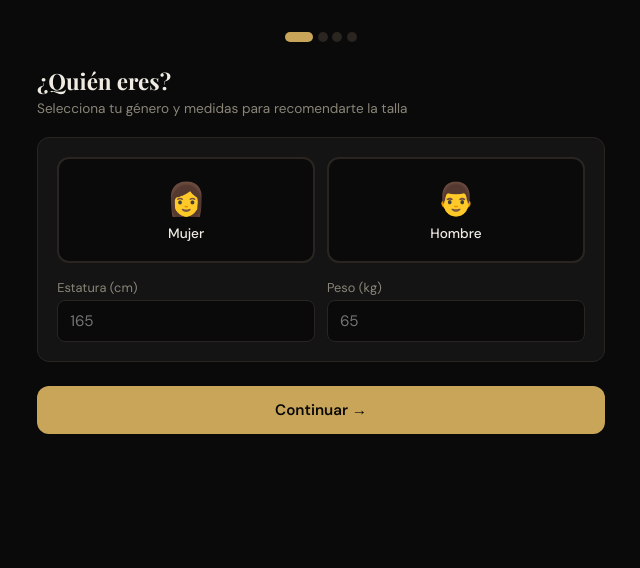
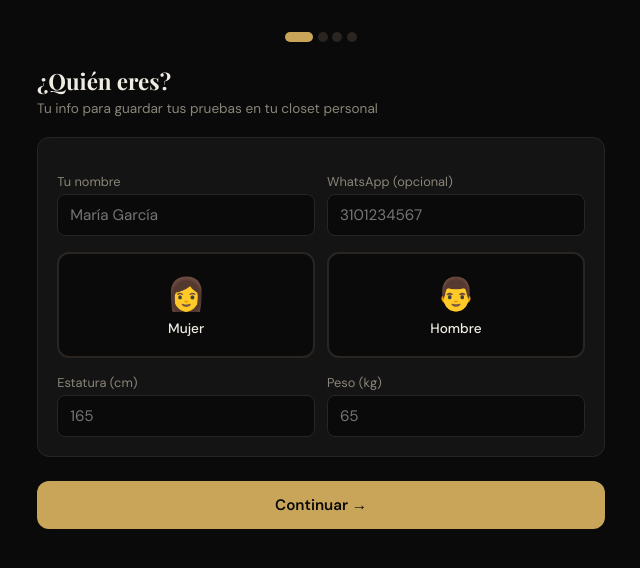
Before and after one commit to sbv0815/fashion-tryon, a FastAPI app: page /tienda in a window 1280 px wide. Shown: the part 53-621 px from the top of the page, without its empty margins (319-959 px from the left). Run offline with FastAPI, Linux system fonts and the light colour scheme.

Commit message:
Integrate customer closet, store wall, panel login, social links

```diff
--- a/main.py
+++ b/main.py
@@ -638,6 +638,7 @@ async def virtual_try_on(
     model_image: UploadFile = File(...),
     garment_id: str = Form(...),
     client_id: str = Form(""),
+    customer_id: str = Form(""),
     db: Session = Depends(get_db)
 ):
     garment = db.query(Garment).filter(Garment.id == garment_id).first()
@@ -665,7 +666,8 @@ async def virtual_try_on(
     tryon = TryOnResult(
         id=result_id, garment_ids=garment_id,
         result_image_url=f"/static/results/tryon_{result_id}.png",
-        store_id=garment.store_id
+        store_id=garment.store_id,
+        customer_id=customer_id if customer_id else None
     )
     db.add(tryon)
     db.commit()
@@ -696,6 +698,7 @@ async def virtual_try_on_outfit(
     model_image: UploadFile = File(...),
     top_id: str = Form(None), bottom_id: str = Form(None),
     onepiece_id: str = Form(None), client_id: str = Form(""),
+    customer_id: str = Form(""),
     db: Session = Depends(get_db)
 ):
     if onepiece_id:
@@ -720,7 +723,8 @@ async def virtual_try_on_outfit(
             img_resp = await client.get(result_url)
             result_path.write_bytes(img_resp.content)
         db.add(TryOnResult(id=result_id, garment_ids=onepiece_id,
-               result_image_url=f"/static/results/outfit_{result_id}.png", store_id=garment.store_id))
+               result_image_url=f"/static/results/outfit_{result_id}.png", store_id=garment.store_id,
+               customer_id=customer_id if customer_id else None))
         db.commit()
         if client_id:
             log_usage(db, client_id, "tryon", 1, garments_desc=garment.name,
@@ -801,7 +805,8 @@ async def virtual_try_on_outfit(
         img_resp = await client.get(current_fashn_url)
         result_path.write_bytes(img_resp.content)
     db.add(TryOnResult(id=result_id, garment_ids=",".join([g["id"] for g in garments_used]),
-           result_image_url=f"/static/results/outfit_{result_id}.png", store_id=store_id_for_result))
+           result_image_url=f"/static/results/outfit_{result_id}.png", store_id=store_id_for_result,
+           customer_id=customer_id if customer_id else None))
     db.commit()
     if client_id:
         garment_names = " + ".join([g["name"] for g in garments_used])
--- a/templates/store.html
+++ b/templates/store.html
@@ -29,7 +29,6 @@
             font-family:'Playfair Display',serif; font-size:1.2rem; font-weight:600;
             background:linear-gradient(135deg, var(--accent), #e8d5a3);
             -webkit-background-clip:text; -webkit-text-fill-color:transparent;
-            background-clip:text;
         }
 
         .container { max-width:600px; margin:0 auto; padding:1rem; }
@@ -219,9 +218,13 @@
     <!-- STEP 1: PROFILE -->
     <div class="section active" id="step-1">
         <div class="section-title">¿Quién eres?</div>
-        <div class="section-sub">Selecciona tu género y medidas para recomendarte la talla</div>
+        <div class="section-sub">Tu info para guardar tus pruebas en tu closet personal</div>
         <div class="card">
-            <div class="gender-opts">
+            <div class="form-row">
+                <div class="field"><label>Tu nombre</label><input type="text" id="customerName" placeholder="María García"></div>
+                <div class="field"><label>WhatsApp (opcional)</label><input type="tel" id="customerPhone" placeholder="3101234567"></div>
+            </div>
+            <div class="gender-opts" style="margin-top:1rem;">
                 <button class="gender-opt" onclick="selectGender('mujer')">
                     <div class="icon">👩</div><div class="label">Mujer</div>
                 </button>
@@ -361,6 +364,30 @@
                 <button class="btn btn-secondary" onclick="goStep(3)">🔄 Otra foto</button>
                 <button class="btn btn-secondary" onclick="goStep(2)">👗 Otra ropa</button>
             </div>
+
+            <!-- Wall consent -->
+            <div id="wall-consent-section" style="margin-top:1rem;">
+                <div class="card" style="border-color:rgba(201,165,90,0.2);padding:1rem;">
+                    <div style="display:flex;align-items:center;justify-content:space-between;">
+                        <div>
+                            <div style="font-weight:600;font-size:0.85rem;">🖼️ Mostrar en el muro de la tienda</div>
+                            <div style="font-size:0.72rem;color:var(--text3);margin-top:2px;">Tu foto aparecerá en la galería pública</div>
+                        </div>
+                        <label style="position:relative;width:48px;height:26px;display:inline-block;">
+                            <input type="checkbox" id="wallToggle" onchange="toggleWallConsent()" style="opacity:0;width:0;height:0;">
+                            <span style="position:absolute;cursor:pointer;top:0;left:0;right:0;bottom:0;background:var(--border);border-radius:26px;transition:0.3s;"></span>
+                            <span id="wallDot" style="position:absolute;top:3px;left:3px;width:20px;height:20px;background:#fff;border-radius:50%;transition:0.3s;"></span>
+                        </label>
+                    </div>
+                </div>
+            </div>
+
+            <!-- Closet link -->
+            <div id="closet-link-section" style="display:none;margin-top:0.8rem;">
+                <a id="closetLink" href="#" class="btn btn-secondary" style="display:block;text-align:center;width:100%;padding:12px;border-color:var(--accent);color:var(--accent);text-decoration:none;font-size:0.9rem;">
+                    🗄️ Ver mi closet — todas mis pruebas
+                </a>
+            </div>
         </div>
     </div>
 </div>
@@ -404,6 +431,8 @@ let storeName = '';
 let lastResultId = null;
 let lastShareUrl = null;
 let lastStoreData = null;
+let customerId = null;
+let customerToken = null;
 
 // Load store info
 async function loadStoreInfo() {
@@ -449,6 +478,9 @@ async function calcSize() {
     const h = parseFloat(document.getElementById('height').value);
     const w = parseFloat(document.getElementById('weight').value);
     if (!h || !w) { toast('Ingresa estatura y peso','error'); return; }
+    const custName = document.getElementById('customerName').value.trim();
+    if (!custName) { toast('Ingresa tu nombre','error'); return; }
+
     const form = new FormData();
     form.append('gender', profile.gender);
     form.append('height_cm', h);
@@ -459,6 +491,23 @@ async function calcSize() {
         profile.size = d.estimated_size;
         document.getElementById('size-display').textContent = d.estimated_size;
         document.getElementById('size-result').classList.add('visible');
+
+        // Register customer
+        const custForm = new FormData();
+        custForm.append('name', custName);
+        custForm.append('phone', document.getElementById('customerPhone').value.trim());
+        custForm.append('gender', profile.gender);
+        custForm.append('size', d.estimated_size);
+        const custResp = await fetch('/api/customer/register', {method:'POST', body:custForm});
+        const custData = await custResp.json();
+        if (custData.success) {
+            customerId = custData.customer.id;
+            customerToken = custData.customer.token;
+            // Show closet link
+            document.getElementById('closet-link-section').style.display = 'block';
+            document.getElementById('closetLink').href = custData.customer.closet_url;
+        }
+
         toast(`Talla: ${d.estimated_size}`, 'success');
         setTimeout(() => goStep(2), 600);
     } catch(e) { toast('Error calculando talla','error'); }
@@ -653,6 +702,7 @@ async function generate(retryCount = 0) {
     if(outfit.top) form.append('top_id', outfit.top);
     if(outfit.bottom) form.append('bottom_id', outfit.bottom);
     if(outfit.onepiece) form.append('onepiece_id', outfit.onepiece);
+    if(customerId) form.append('customer_id', customerId);
 
     try {
         const controller = new AbortController();
@@ -851,6 +901,34 @@ function buyWhatsApp() {
 }
 
 // ============================================================
+// WALL CONSENT + CLOSET
+// ============================================================
+async function toggleWallConsent() {
+    if (!lastResultId || !customerToken) return;
+    const checked = document.getElementById('wallToggle').checked;
+    const dot = document.getElementById('wallDot');
+
+    try {
+        const form = new FormData();
+        form.append('result_id', lastResultId);
+        form.append('show', checked ? 'true' : 'false');
+        const resp = await fetch(`/api/customer/${customerToken}/wall-consent`, { method: 'POST', body: form });
+        const data = await resp.json();
+        if (data.success) {
+            if (data.show_on_wall) {
+                dot.style.left = '25px';
+                dot.parentElement.previousElementSibling.nextElementSibling.style.background = 'var(--accent)';
+                toast('✅ Tu foto aparecerá en el muro de la tienda', 'success');
+            } else {
+                dot.style.left = '3px';
+                dot.parentElement.previousElementSibling.nextElementSibling.style.background = 'var(--border)';
+                toast('Foto retirada del muro', '');
+            }
+        }
+    } catch(e) { toast('Error actualizando', 'error'); }
+}
+
+// ============================================================
 // TOAST
 // ============================================================
 function toast(msg, type='') {
--- a/templates/store_branded.html
+++ b/templates/store_branded.html
@@ -260,6 +260,7 @@
                 <span class="header-badge">✨ Probador IA</span>
             </div>
             <div class="header-actions">
+                <a href="/muro/{{ store.slug }}" class="header-link">🖼️ Muro</a>
                 {% if store.instagram %}
                     <a href="https://instagram.com/{{ store.instagram }}" target="_blank" class="header-link">@{{ store.instagram }}</a>
                 {% endif %}
```
